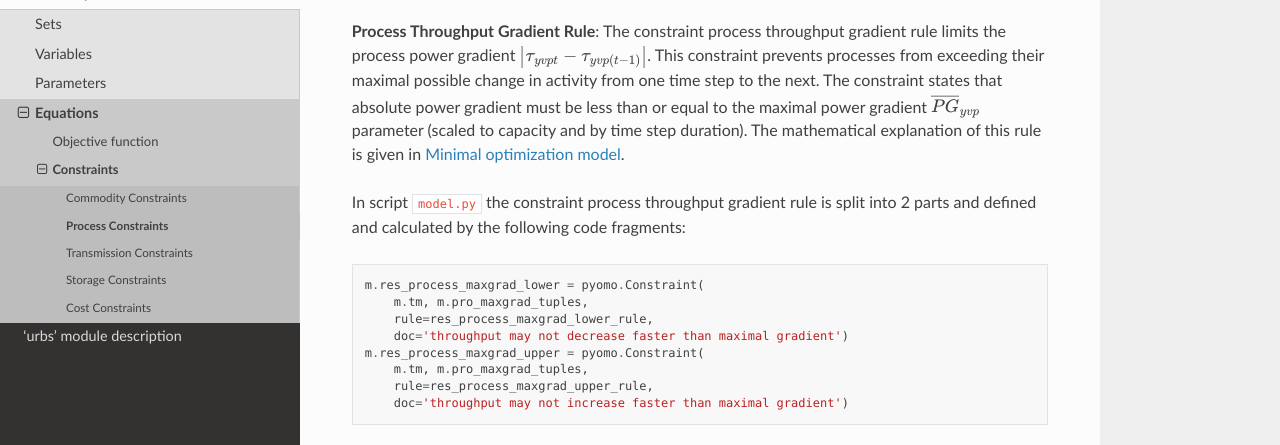
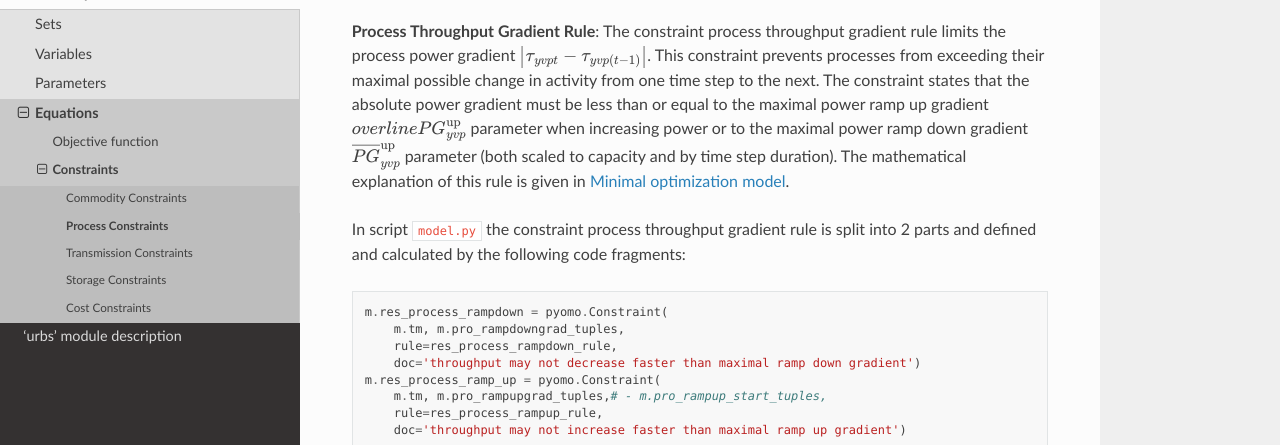
Before and after one commit to tum-ens/urbs, a Sphinx documentation site: the page built from doc/implementdoc/equ-process.rst, in a window 1280 px wide and 900 px high, scrolled down 2218 px, cut to the strip 212-657 px from the top of the window. Built offline with Sphinx 7.4.7 and the Read the Docs theme 2.0.0, drawn with Linux system fonts in a browser that asks for light colours.

Commit message:
Update equ-process.rst
Replaces maxgrad with rampup_grad and rampdown_grad

```diff
--- a/doc/implementdoc/equ-process.rst
+++ b/doc/implementdoc/equ-process.rst
@@ -113,28 +113,30 @@ defined and calculated by the following code fragment:
 gradient rule limits the process power gradient
 :math:`\left| \tau_{yvpt} - \tau_{yvp(t-1)} \right|`. This constraint prevents
 processes from exceeding their maximal possible change in activity from one
-time step to the next. The constraint states that absolute power gradient must
-be less than or equal to the maximal power gradient :math:`\overline{PG}_{yvp}`
-parameter (scaled to capacity and by time step duration). The mathematical
+time step to the next. The constraint states that the absolute power gradient must
+be less than or equal to the maximal power ramp up gradient
+:math:`overline{PG}_{yvp}^\text{up}` parameter when increasing power or to the
+maximal power ramp down gradient :math:`\overline{PG}_{yvp}^\text{up}` parameter
+(both scaled to capacity and by time step duration). The mathematical
 explanation of this rule is given in :ref:`theory-min`.
 
 In script ``model.py`` the constraint process throughput gradient rule is split
 into 2 parts and defined and calculated by the following code fragments:
 ::
 
-    m.res_process_maxgrad_lower = pyomo.Constraint(
-        m.tm, m.pro_maxgrad_tuples,
-        rule=res_process_maxgrad_lower_rule,
-        doc='throughput may not decrease faster than maximal gradient')
-    m.res_process_maxgrad_upper = pyomo.Constraint(
-        m.tm, m.pro_maxgrad_tuples,
-        rule=res_process_maxgrad_upper_rule,
-        doc='throughput may not increase faster than maximal gradient')
+    m.res_process_rampdown = pyomo.Constraint(
+        m.tm, m.pro_rampdowngrad_tuples,
+        rule=res_process_rampdown_rule,
+        doc='throughput may not decrease faster than maximal ramp down gradient')
+    m.res_process_ramp_up = pyomo.Constraint(
+        m.tm, m.pro_rampupgrad_tuples,# - m.pro_rampup_start_tuples,
+        rule=res_process_rampup_rule,
+        doc='throughput may not increase faster than maximal ramp up gradient')
 
 .. literalinclude:: /../urbs/model.py
-   :pyobject: res_process_maxgrad_lower_rule
+   :pyobject: res_process_rampdown_rule
 .. literalinclude:: /../urbs/model.py
-   :pyobject: res_process_maxgrad_upper_rule
+   :pyobject: res_process_ramp_up_rule
 
 **Process Capacity Limit Rule**: The constraint process capacity limit rule
 limits the variable total process capacity :math:`\kappa_{yvp}`. This
```
